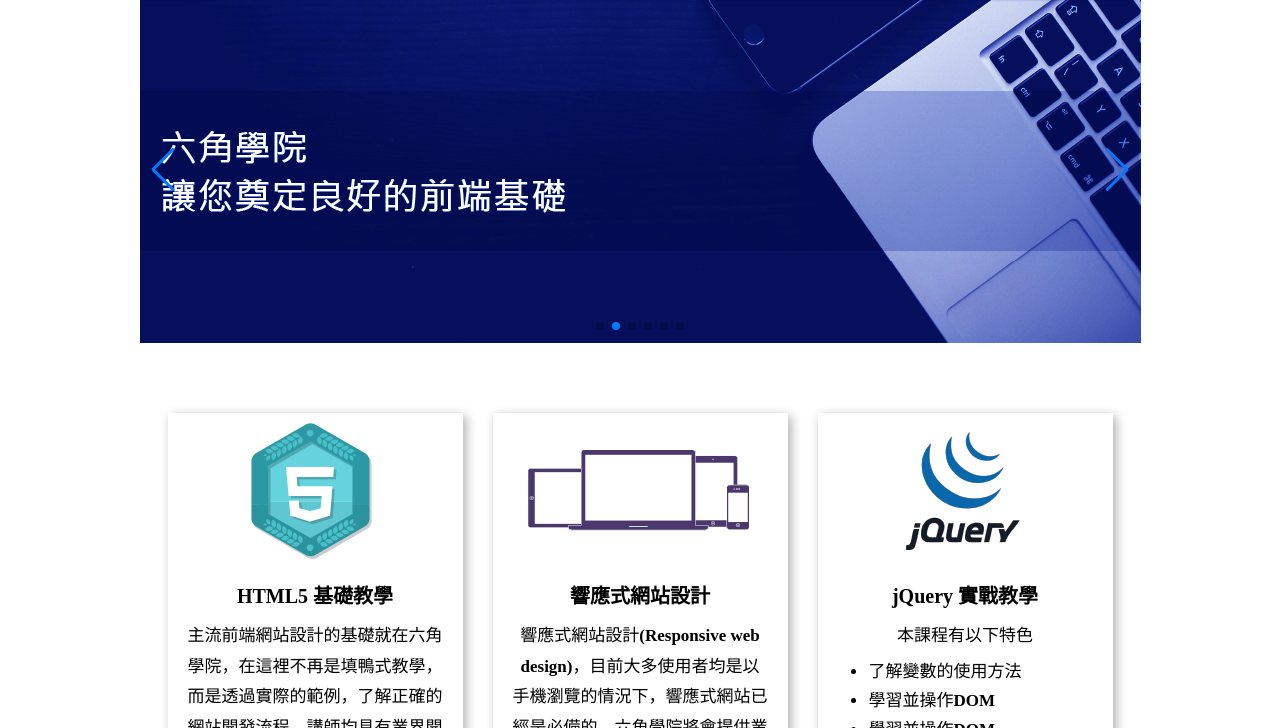
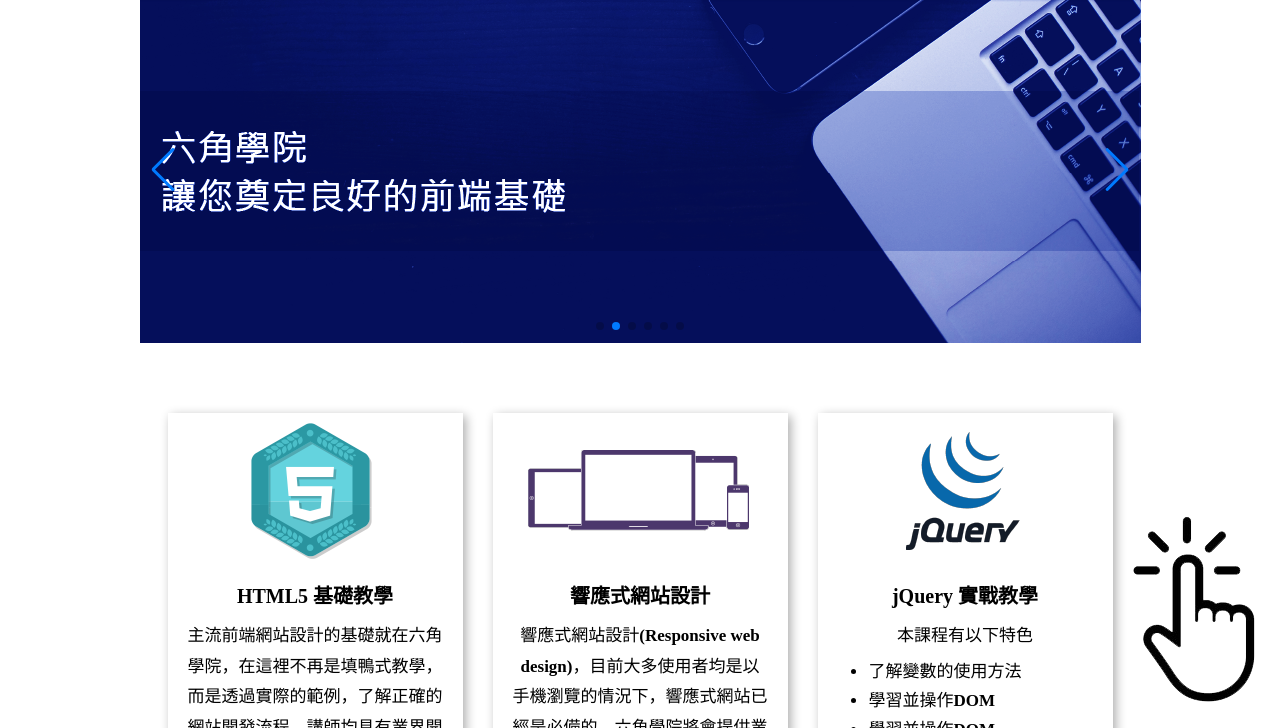
Before and after one commit to harrychiHu/-jQuery_last_test, a plain HTML site: page project_6/index.html in a window 1280 px wide. Shown: the part 72-800 px from the top of the page. Drawn offline with nearby package versions, Linux system fonts and the light colour scheme.

Commit message:
20210709_update2

```diff
--- a/project_6/css/style.css
+++ b/project_6/css/style.css
@@ -250,6 +250,12 @@ body {
   color: #722448;
 }
 
+.top {
+  position: fixed;
+  right: 0;
+  bottom: 0;
+}
+
 /*content部分*/
 
 .swiper-container {
--- a/project_6/index.html
+++ b/project_6/index.html
@@ -217,6 +217,11 @@
           <li>電話：<a href="#">0999123456</a></li>
         </ul>
       </div>
+      <div class="top">
+        <a href="#"
+          ><img src="../project_6/img/click-hand-icon.png" alt=""
+        /></a>
+      </div>
     </div>
     <script src="../project_6/js/jquery-3.6.0.min.js"></script>
     <script src="https://unpkg.com/swiper/swiper-bundle.min.js"></script>
--- a/project_6/js/all.js
+++ b/project_6/js/all.js
@@ -27,4 +27,13 @@ $(document).ready(function () {
     },
   });
 
+  $(".top").click(function (e) {
+    e.preventDefault();
+    $("html,body").animate(
+      {
+        scrollTop: 0,
+      },
+      1000
+    );
+  });
 });
```
Also changed, not shown: project_6/img/click-hand-icon.png (added).
